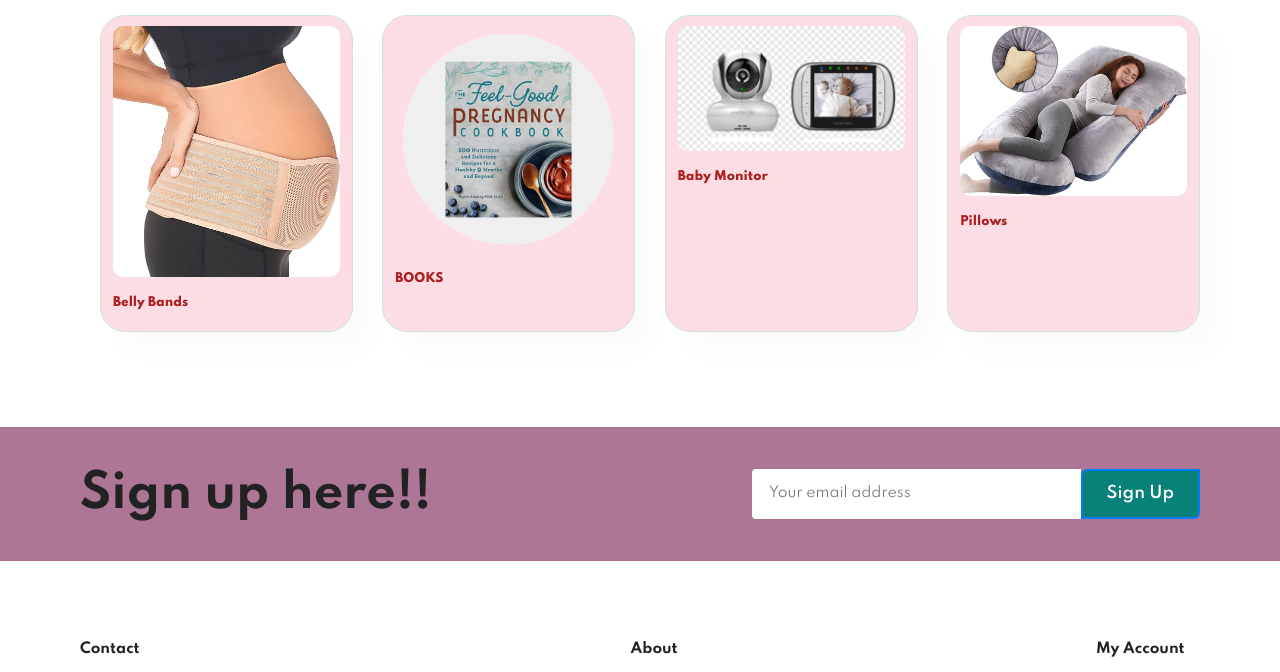
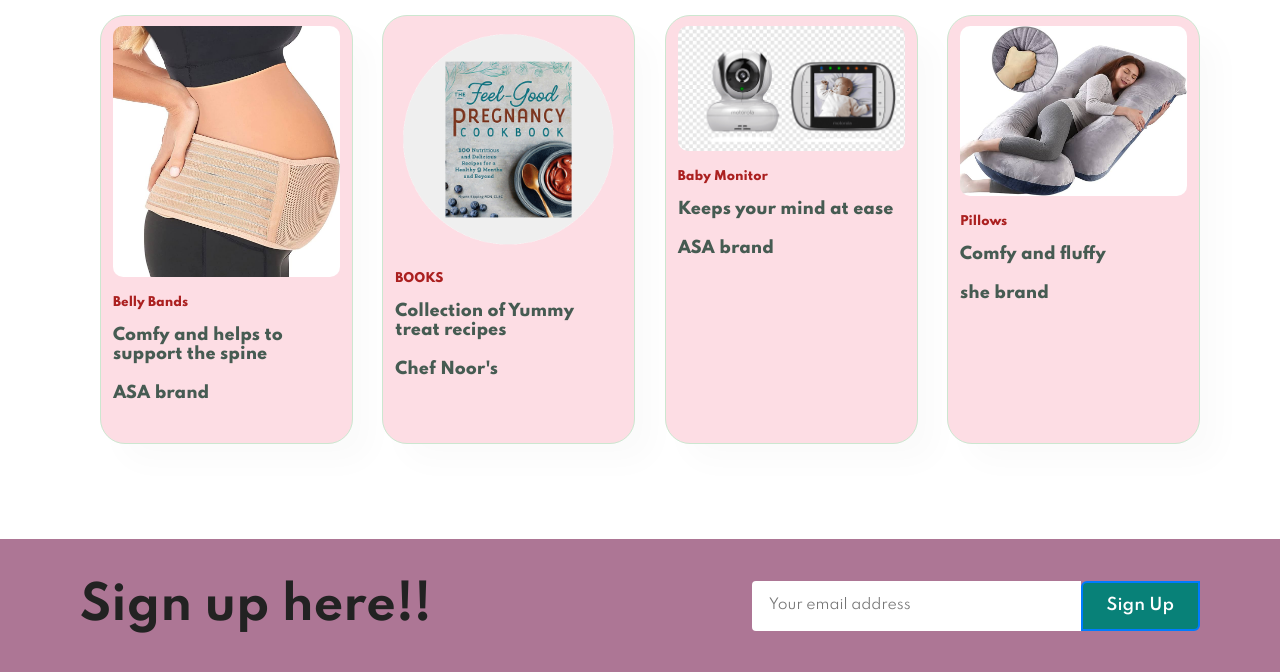
Before and after one commit to gourypriya20/Maternity_mentalhealth, a Flask app: page /shop in a window 1280 px wide. Shown: the part 490-1162 px from the top of the page. Run offline with Flask 3, Linux system fonts and the light colour scheme; some libraries are stand-ins or nearby versions.

Commit message:
Update shop.html

```diff
--- a/templates/shop.html
+++ b/templates/shop.html
@@ -34,6 +34,8 @@
                         <img src="/static/images/img11.jpg" alt="">
                         <div class="des">
                             <span>Belly Bands</span>
+                            <p> Comfy and helps to support the spine </p>
+                            <p>ASA brand</p>
                         </div>
                     </div>
 
@@ -41,18 +43,24 @@
                         <img src="/static/images/img12.png" alt="">
                         <div class="des">
                             <span>BOOKS</span>
+                            <p> Collection of Yummy treat recipes</p>
+                            <p>Chef Noor's</p>
                         </div>
                     </div>
                     <div class="pro">
                         <img src="/static/images/img13.png" alt="">
                         <div class="des">
                             <span>Baby Monitor</span>
+                            <p>Keeps your mind at ease</p>
+                            <p>ASA brand</p>
                         </div>
                     </div>
                     <div class="pro">
                         <img src="/static/images/img14.jpg" alt="">
                         <div class="des">
                             <span>Pillows</span>
+                            <p> Comfy and fluffy </p>
+                            <p>she brand</p>
                         </div>
                     </div>
             </div>
```
